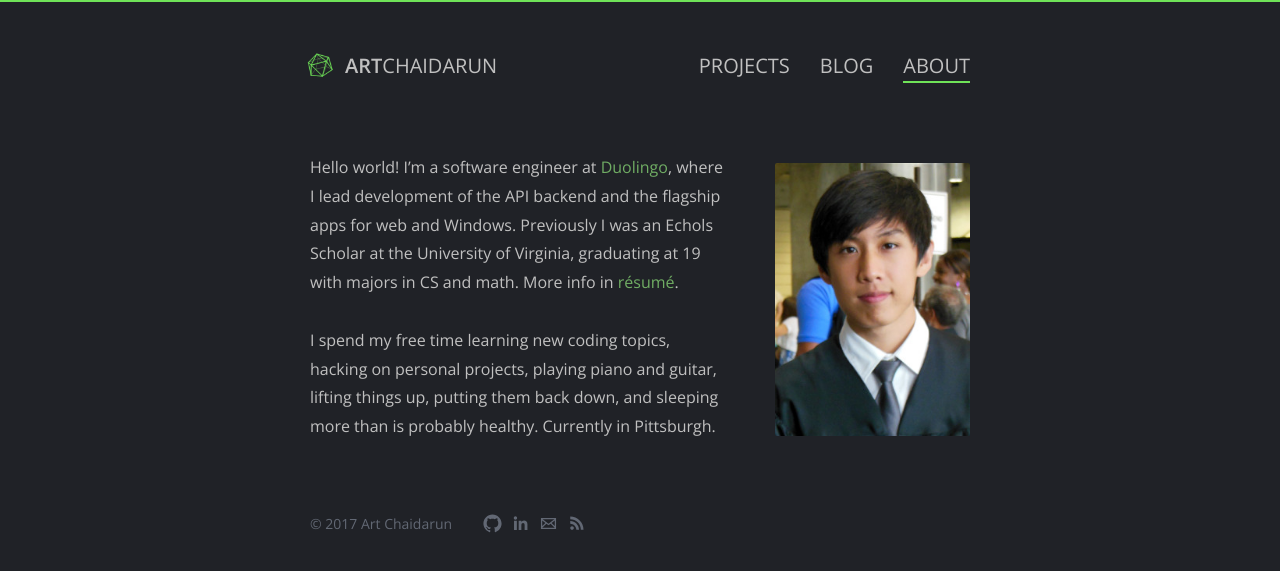
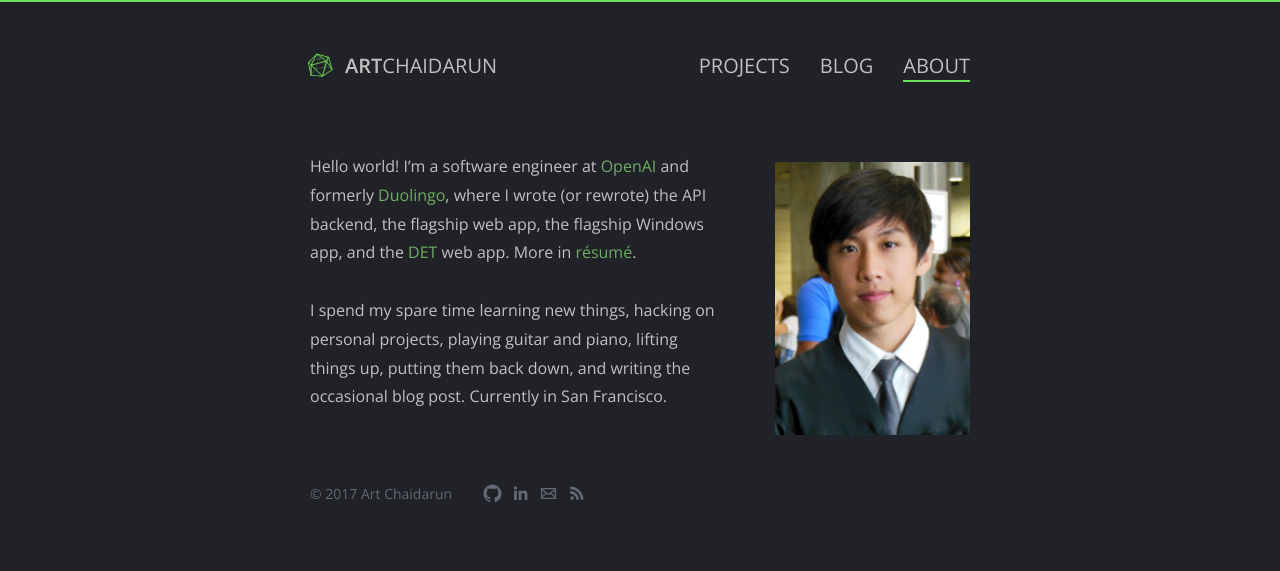
Before and after one commit to artnc/personal-website, a Jekyll site: the page built from src/about/_posts/2011-10-08-about.md, in a window 1280 px wide. Shown: the top 571 px of the page. Built offline with Jekyll 4.4.1, drawn with Linux system fonts in a browser that asks for light colours; Markdown is read by kramdown in place of the engine named in the settings.

Commit message:
Update OpenAI and Ticketmelon

```diff
--- a/src/_posts/2013-07-07-index.html
+++ b/src/_posts/2013-07-07-index.html
@@ -1,5 +1,5 @@
 ---
-description: Hello! I'm a recent-ish UVa graduate and staff software engineer at Duolingo.
+description: Engineer at OpenAI, former lead of web and Windows development at Duolingo.
 headjs: <script type="text/javascript" src="/js/jquery.tipsy.js"></script>
 jquery: true
 layout: default
@@ -342,7 +342,7 @@ layout: default
 <circle class="g3" r="7" cx="390.93" cy="101.11"><desc>Symbolic Logic</desc></circle>
 <circle class="g4" r="7" cx="232.19" cy="120.04"><desc>Triviality</desc></circle>
 <circle class="g4" r="7" cx="285.95" cy="167.24"><desc>Private Tutor</desc></circle>
-<circle class="g4" r="7" cx="298.20" cy="254.20"><desc>Epic Systems</desc></circle>
+<circle class="g4" r="7" cx="298.20" cy="254.20"><desc>OpenAI</desc></circle>
 <circle class="g4" r="7" cx="247.31" cy="222.07"><desc>Ticketmelon</desc></circle>
 <a xlink:href="/neuron"><circle class="g4" r="7" cx="251.67" cy="111.34"><desc>Neuron Visualization</desc></circle></a>
 <circle class="g4" r="7" cx="218.32" cy="122.63"><desc>OpenCV Page Turner</desc></circle>
@@ -357,7 +357,7 @@ layout: default
 <circle class="g4" r="7" cx="195.87" cy="183.17"><desc>Duolingo for Web</desc></circle>
 <circle class="g4" r="7" cx="198.80" cy="166.11"><desc>Duolingo English Test</desc></circle>
 <circle class="g4" r="7" cx="216.50" cy="157.58"><desc>Duolingo Earth</desc></circle>
-<circle class="g4" r="7" cx="270.80" cy="252.13"><desc>Clicktalad</desc></circle>
+<circle class="g4" r="7" cx="270.80" cy="252.13"><desc>Epic Systems</desc></circle>
 </svg>
 <script>
 (function() {
--- a/src/about/_posts/2011-10-08-about.md
+++ b/src/about/_posts/2011-10-08-about.md
@@ -5,6 +5,6 @@ pagetitle: About
 ---
 <img src="/img/about.jpg" class="right">
 
-Hello world! I'm a software engineer at [Duolingo](http://www.duolingo.com/), where I lead development of the API backend and the flagship apps for web and Windows. Previously I was an Echols Scholar at the University of Virginia, graduating at 19 with majors in CS and math. More info in [résumé](/files/ArtChaidarun-WebResume.pdf).
+Hello world! I'm a software engineer at [OpenAI](https://openai.com/) and formerly [Duolingo](http://www.duolingo.com/), where I wrote (or rewrote) the API backend, the flagship web app, the flagship Windows app, and the [DET](https://englishtest.duolingo.com/) web app. More in [résumé](/files/ArtChaidarun-WebResume.pdf).
 
-I spend my free time learning new coding topics, hacking on personal projects, playing piano and guitar, lifting things up, putting them back down, and sleeping more than is probably healthy. Currently in Pittsburgh.
+I spend my spare time learning new things, hacking on personal projects, playing guitar and piano, lifting things up, putting them back down, and writing the occasional blog post. Currently in San Francisco.
--- a/src/css/main.scss
+++ b/src/css/main.scss
@@ -198,7 +198,7 @@ img {
     border-bottom: 2px solid transparent;
     color: $white-off;
     display: inline-block;
-    padding-bottom: 2px;
+    padding-bottom: 1px;
     text-transform: uppercase;
     transition: border-color 0.25s;
 
@@ -247,7 +247,7 @@ img {
   a {
     border-bottom: 1px solid transparent;
     color: $green-light;
-    padding-bottom: 2px;
+    padding-bottom: 1px;
     transition: border-color 0.25s;
 
     &:hover {
--- a/src/js/graph.js
+++ b/src/js/graph.js
@@ -216,7 +216,7 @@ var [graph, idIndices] = (data => {
   "4": [
     {"i":44,"n":"Triviality"},
     {"i":68,"n":"Private Tutor","t":[52,53,55,56]},
-    {"i":82,"n":"Epic Systems"},
+    {"i":82,"n":"OpenAI"},
     {"i":84,"n":"Ticketmelon"},
     {"i":88,"n":"Neuron Visualization","u":"/neuron"},
     {"i":89,"n":"OpenCV Page Turner"},
@@ -231,7 +231,7 @@ var [graph, idIndices] = (data => {
     {"i":148,"n":"Duolingo for Web"},
     {"i":149,"n":"Duolingo English Test"},
     {"i":150,"n":"Duolingo Earth"},
-    {"i":153,"n":"Clicktalad","t":[84]},
+    {"i":153,"n":"Epic Systems","t":[84]},
   ],
 });
 
--- a/src/projects/_posts/2011-10-08-projects.html
+++ b/src/projects/_posts/2011-10-08-projects.html
@@ -76,7 +76,7 @@ pagetitle: Projects
     <div class="project-desc" data-hash="ticketmelon" data-tech="Apache,CSS,Git,HTML,JavaScript,jQuery,Linux,MySQL,PHP,Sass">
       <h2>Ticketmelon</h2>
       <span class="project-timeline">Lead Developer<br />October 2012 - December 2013</span>
-      <p>Currently under development, Ticketmelon is a ticket sales and event promotion app I helped create for Clicktalad Corporation in Bangkok, Thailand.</p>
+      <p><a href="https://www.ticketmelon.com/">Ticketmelon</a> is a ticket sales and event promotion app based in Bangkok, Thailand. A few high school classmates, my college roommate, and I worked on the initial version.</p>
     </div>
     <div class="project-desc" data-hash="market-simulator" data-tech="Eclipse,Git,Java,Linux">
       <h2>Stock Market Simulation</h2>
```
